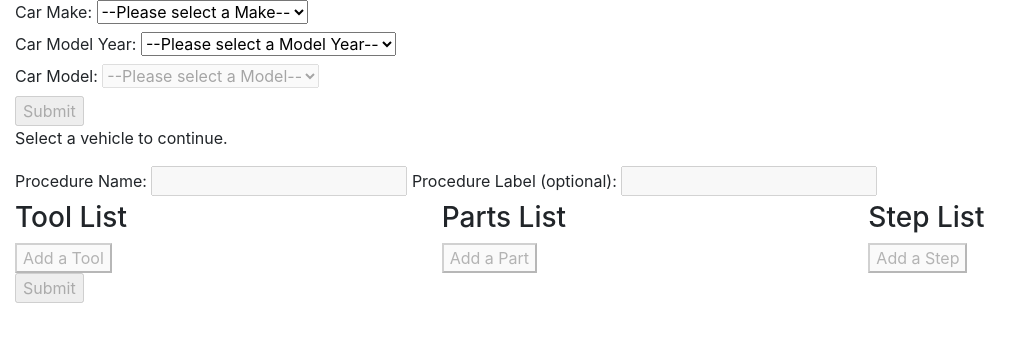
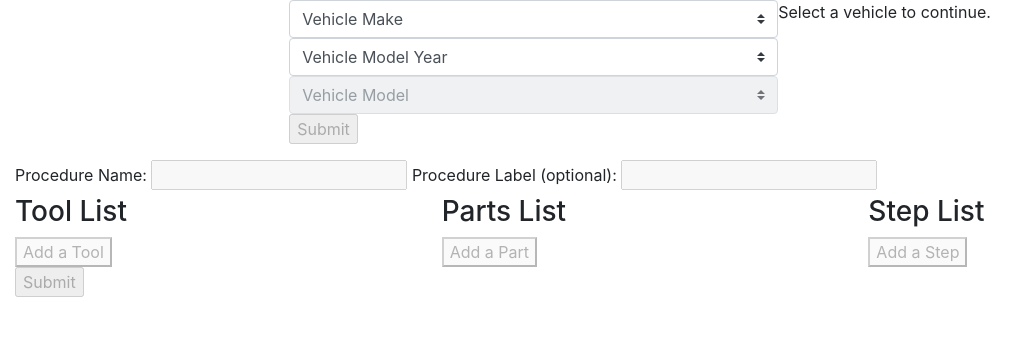
Before and after one commit to alexpsimone/shop-cat, a Flask app: page /write-procedure in a window 1280 px wide. Shown: the part 56-398 px from the top of the page, without its empty margins (0-1034 px from the left). Run offline with Flask 2, Linux system fonts and the light colour scheme; the visitor is signed in with stand-in values (Sample User, id 1); data that the repository does not hold is empty; parts of the project's set-up code (start-up, migrations or seed data) failed here and were passed over; some libraries are stand-ins or nearby versions.

Commit message:
added some bootstrap styling to write-proc form

```diff
--- a/static/js/vehicle-search.js
+++ b/static/js/vehicle-search.js
@@ -21,8 +21,8 @@ function getModels (evt) {
             str = str + `<option value="${model}">${model}</option>`;
         }
         $('#model-select').replaceWith(
-            `<select id="model-select" name="model" required>
-            <option value="">--Please select a Model--</option>
+            `<select class="custom-select" id="model-select" name="model" required>
+            <option value="">Vehicle Model</option>
             ${str}
             <option value="other">Other (please specify)...</option>
             </select>`
@@ -49,8 +49,8 @@ function getModelYears (evt) {
             str = str + `<option value="${model_year}">${model_year}</option>`;
         }
         $('#model-year').replaceWith(
-            `<select id="model-year" name="model-year" required>
-            <option value="">--Please select a Model Year--</option>
+            `<select class="custom-select" id="model-year" name="model-year" required>
+            <option value="">Vehicle Model Year</option>
             ${str}
             </select>`
         );
--- a/static/js/write-procedure.js
+++ b/static/js/write-procedure.js
@@ -50,7 +50,7 @@ function getTools (evt) {
         $('#tool-list').append(
             `<div>
                 <label>Tool #${NUM_TOOLS}: </label>
-                <select name="tool_req_${NUM_TOOLS}" class="tool-req" id="tool${NUM_TOOLS}">
+                <select class="custom-select" name="tool_req_${NUM_TOOLS}" class="tool-req" id="tool${NUM_TOOLS}">
                 <option value="">--Please select a tool--</option>
                 ${str}
                 <option value="other">Other (please specify)...</option>
@@ -90,7 +90,7 @@ function getParts (evt) {
         $('#part-list').append(
             `<div>
                 <label>Part #${NUM_PARTS}: </label>
-                <select name="part_req_${NUM_PARTS}" class="part-req" id="part${NUM_PARTS}">
+                <select class="custom-select" name="part_req_${NUM_PARTS}" class="part-req" id="part${NUM_PARTS}">
                 <option value="">--Please select a part--</option>
                 ${str}
                 <option value="other">Other (please specify)...</option>
--- a/templates/homepage.html
+++ b/templates/homepage.html
@@ -20,7 +20,7 @@
         </div>
     </div>
 
-    <div class="row h-100">
+    <div class="row">
         <div class="col">
             <h1>Browse the available procedures:</h1>
             {% for procedure in procedures %}
--- a/templates/write-procedure.html
+++ b/templates/write-procedure.html
@@ -13,30 +13,30 @@
 <div class="container-fluid">
 
     <div class="row">
-        <div class="col">
+        <div class="col d-flex justify-content-center">
             <form>
-                <label>Car Make:</label>
-                <select id="make" name="make">
-                    <option value="">--Please select a Make--</option>
+                <div  class="write-proc form-group">
+                    <select class="custom-select" id="make" name="make">
+                        <option value="">Vehicle Make</option>
                         {% for make in sorted_makes %}
                         <option value="{{ make }}">{{ make }}</option>
                         {% endfor %}
                     </select>
-                <br />
-                <label>Car Model Year:</label>
-                <select id="model-year" name="model-year">
-                    <option value="">--Please select a Model Year--</option>
+
+                    <select class="custom-select" id="model-year" name="model-year">
+                        <option value="">Vehicle Model Year</option>
                     </select>
-                <br />
-                <label>Car Model:</label>
-                <select id="model-select" name="model" disabled>
-                    <option value="">--Please select a Model--</option>
+
+                    <select class="custom-select" id="model-select" name="model" disabled>
+                        <option value="">Vehicle Model</option>
                     </select>
                     <br />
                     <input id="vehicle-submit" type="submit" disabled>
+                </div>
             </form>
 
             <p id="selected-vehicle">Select a vehicle to continue.</p>
+
         </div>
     </div>
 
```
Lines whose indentation alone changed are shown as unchanged.
